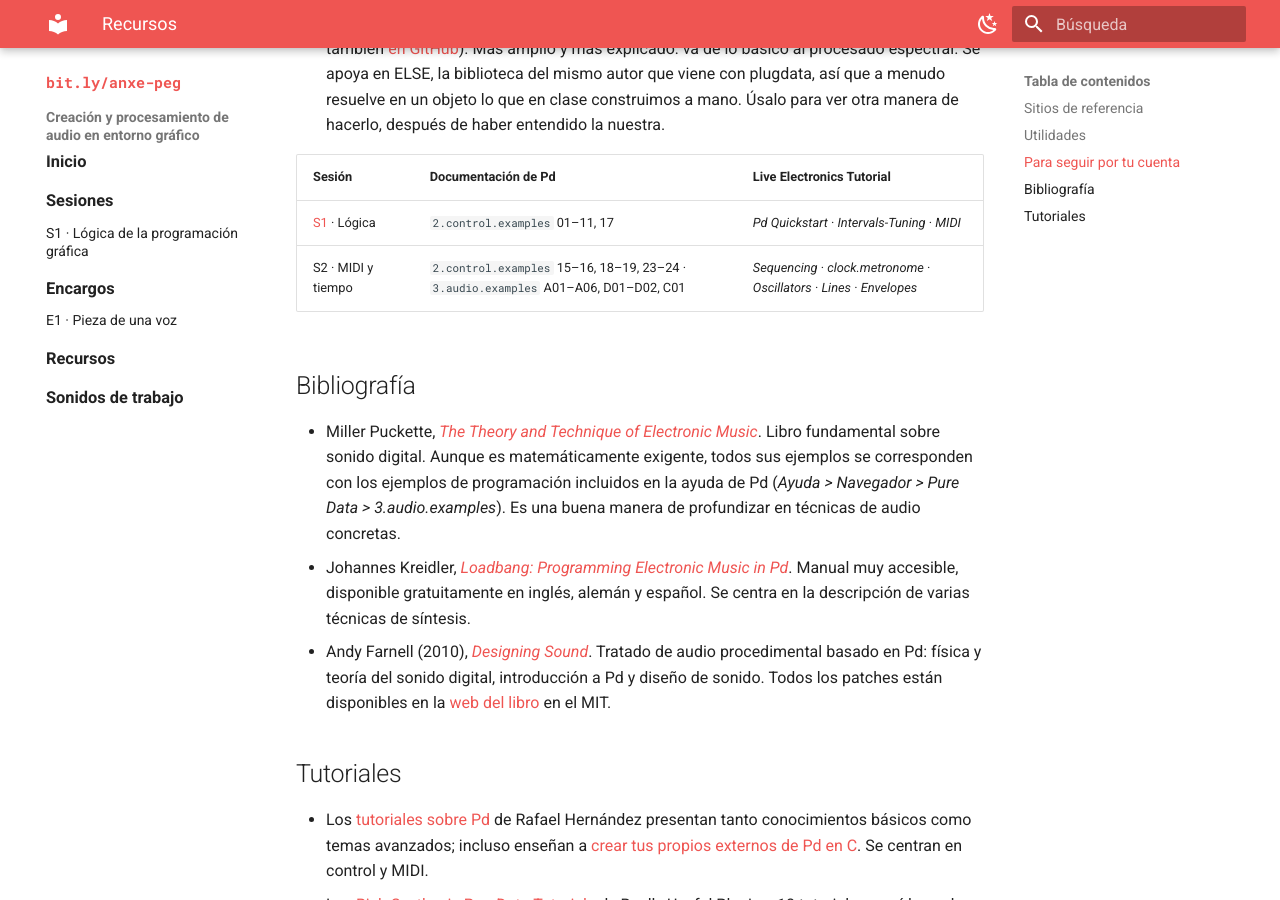
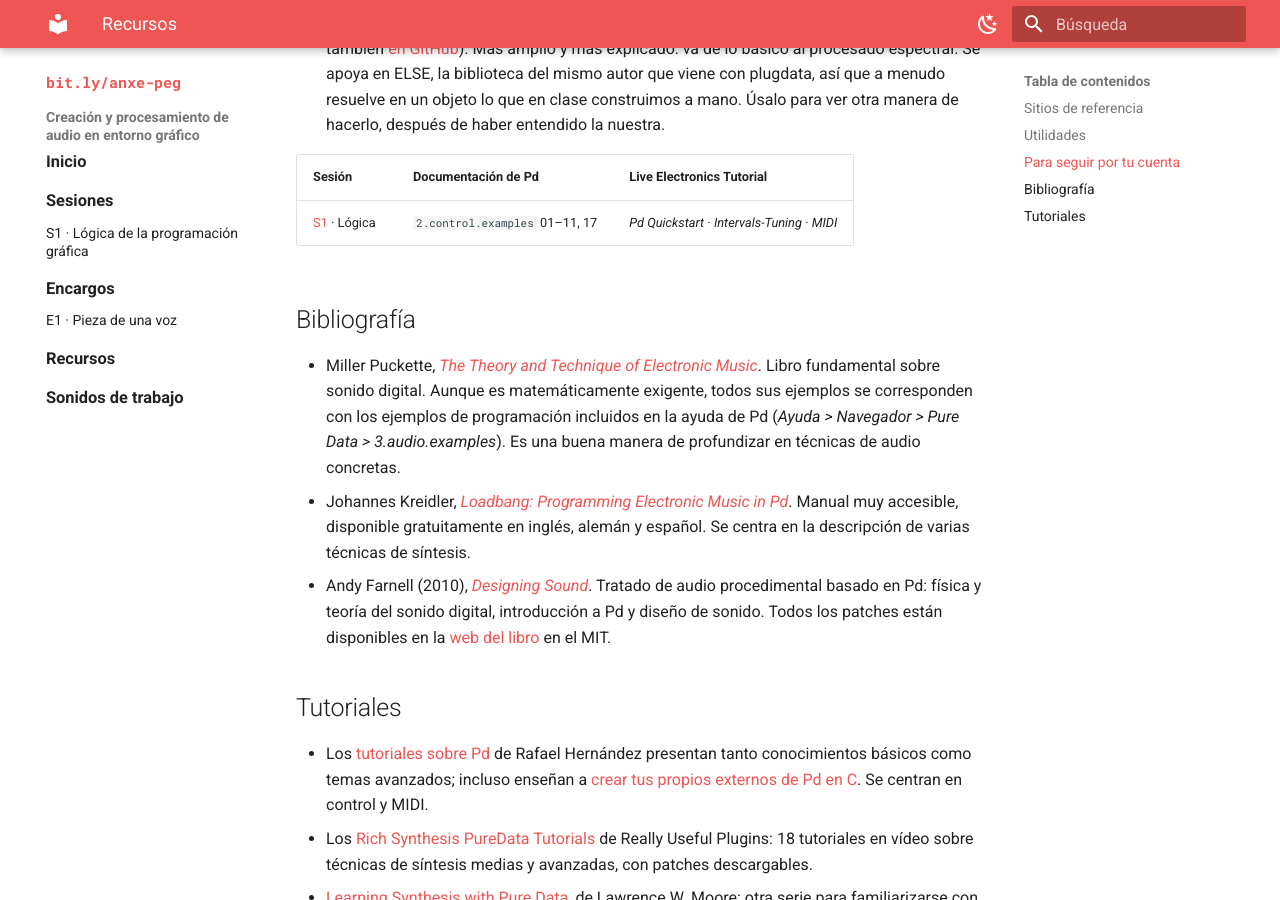
Before and after one commit to anxefaraldo/peg-curso, an MkDocs documentation site: the page built from docs/recursos.md, in a window 1280 px wide and 900 px high, scrolled down 900 px. Built offline with MkDocs 1.6.1 and Material for MkDocs 9.7.7, drawn with Linux system fonts in a browser that asks for light colours.

Commit message:
Publicación programada 2026-10-29 19:02

```diff
--- a/docs/recursos.md
+++ b/docs/recursos.md
@@ -24,7 +24,6 @@ plugdata trae dos fuentes de aprendizaje independientes, sin instalar nada más
 | Sesión | Documentación de Pd | Live Electronics Tutorial |
 |---|---|---|
 | [S1](sesiones/s1.md) · Lógica | `2.control.examples` 01–11, 17 | *Pd Quickstart* · *Intervals-Tuning* · *MIDI* |
-| S2 · MIDI y tiempo | `2.control.examples` 15–16, 18–19, 23–24 · `3.audio.examples` A01–A06, D01–D02, C01 | *Sequencing* · *clock.metronome* · *Oscillators* · *Lines* · *Envelopes* |
 
 
 ## Bibliografía
```
